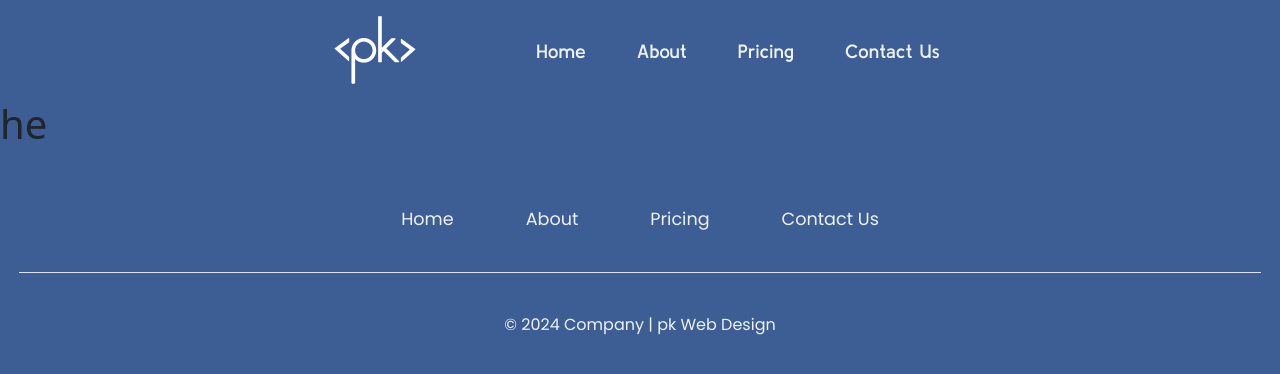
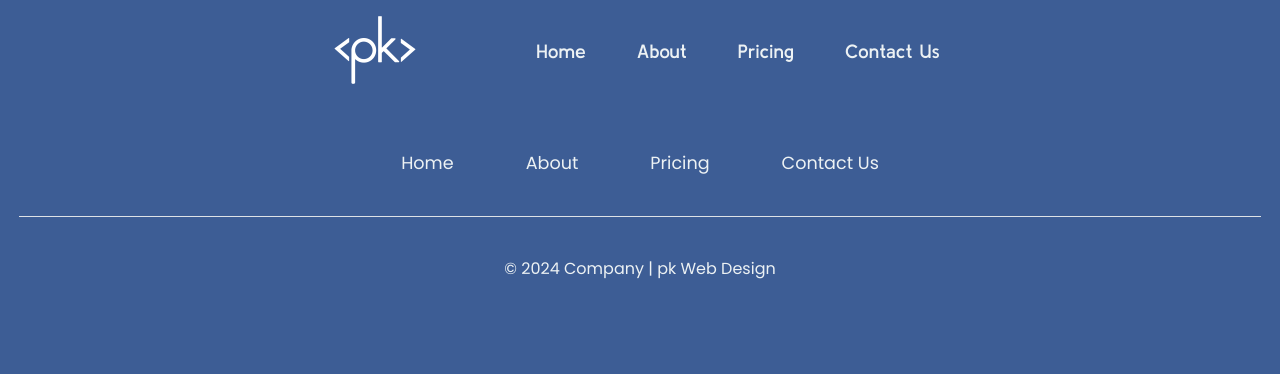
Before and after one commit to paullevental/Pk-Web-Design, a React (Vite) app: page /Contact in a window 1280 px wide. Shown: the top 374 px of the page. Built offline with nearby package versions, Linux system fonts and the light colour scheme.

Commit message:
Feat: On scroll animation, routing fixes

```diff
--- a/src/components/Footer.tsx
+++ b/src/components/Footer.tsx
@@ -1,12 +1,22 @@
+import { Link } from "react-router-dom";
+
 function Footer() {
     return (
         <div className="footer-container">
             <footer className="inner-footer">
                 <ul className="nav nav-underline justify-content-center border-bottom pb-3 mb-3">
-                    <li className="nav--footer"><a href="#" className="nav-footer px-2">Home</a></li>
-                    <li className="nav--footer"><a href="#" className="nav-footer px-2">About</a></li>
-                    <li className="nav--footer"><a href="#" className="nav-footer px-2">Pricing</a></li>
-                    <li className="nav--footer"><a href="#" className="nav-footer px-2">Contact Us</a></li>
+                    <li className="nav--footer">
+                        <Link to="/" className="nav-footer px-2"> Home </Link>
+                    </li>
+                    <li className="nav--footer">
+                        <Link to="/About" className="nav-footer px-2"> About </Link>
+                    </li>
+                    <li className="nav--footer">
+                        <Link to="/Pricing" className="nav-footer px-2"> Pricing </Link>
+                    </li>
+                    <li className="nav--footer">
+                        <Link to="/Contact" className="nav-footer px-2"> Contact Us </Link>
+                    </li>
                 </ul>
                 <p className="text-center">&copy; 2024 Company | pk Web Design</p>
             </footer>
--- a/src/components/NavBar.tsx
+++ b/src/components/NavBar.tsx
@@ -26,7 +26,6 @@ function NavBar() {
                 </li>
                 <li className="nav-item">
                     <Link to="/Contact" className="nav-link"> Contact Us </Link>
-
                 </li>
             </ul>
             <div id="mobile-navbar" className={isOpen ? 'open' : ''} onClick={toggleMobileMenu}>
@@ -34,10 +33,18 @@ function NavBar() {
                 <div className="bar2"></div>
                 <div className="bar3"></div>
                 <ul className={`mobile-menu ${isOpen ? 'open' : ''}`}>
-                    <li className="mobile-navbar-item"><a className="nav-link" href="">Home</a></li>
-                    <li className="mobile-navbar-item"><a className="nav-link" href="">About</a></li>
-                    <li className="mobile-navbar-item"><a className="nav-link" href="">Work</a></li>
-                    <li className="mobile-navbar-item"><a className="nav-link" href="">Contact Us</a></li>
+                    <li className="mobile-navbar-item">
+                        <Link to="/" className="nav-link"> Home </Link>
+                    </li>
+                    <li className="mobile-navbar-item">
+                        <Link to="/About" className="nav-link"> About </Link>
+                    </li>
+                    <li className="mobile-navbar-item">
+                        <Link to="/Pricing" className="nav-link"> Pricing </Link>
+                    </li>
+                    <li className="mobile-navbar-item">
+                        <Link to="/Contact" className="nav-link"> Contact Us </Link>
+                    </li>
                 </ul>
             </div>
         </div>
--- a/src/css/home.css
+++ b/src/css/home.css
@@ -2,6 +2,25 @@ body {
     background-color: #3D5D95;
     padding: 0;
     margin: 0;
+    transition: opacity 300ms ease-in;
+}
+
+@keyframes fade {
+    from {
+        opacity: 0;
+        transform: translateY(100px);
+    }
+
+    to {
+        opacity: 1;
+        transform: translateY(0);
+    }
+}
+
+.reveal-type {
+    animation: fade ease-in-out both;
+    animation-timeline: view();
+    animation-range: entry 10% cover 60%;
 }
 
 .home-container {
--- a/src/pages/About.tsx
+++ b/src/pages/About.tsx
@@ -3,7 +3,7 @@ import Footer from "../components/Footer";
 function About() {
     return (
         <>
-            <h1>he</h1>
+
         </>
     );
 }
--- a/src/pages/Contact.tsx
+++ b/src/pages/Contact.tsx
@@ -3,7 +3,7 @@ import Footer from "../components/Footer";
 function Contact() {
     return (
         <>
-            <h1>he</h1>
+
         </>
     );
 }
--- a/src/pages/Home.tsx
+++ b/src/pages/Home.tsx
@@ -1,6 +1,3 @@
-import NavBar from "../components/NavBar";
-import Footer from "../components/Footer";
-import Logo from "../components/Logo";
 
 function Home() {
     return (
@@ -22,8 +19,8 @@ function Home() {
                 <div className="inner-home-main">
                     <div className="inner-home-main-left">
                         <div className="nested-inner-home-main-left">
-                            <h2>Custom website Design and Search Engine Optimization</h2>
-                            <p>
+                            <h2 className="reveal-type">Custom website Design and Search Engine Optimization</h2>
+                            <p className="reveal-type">
                                 Welcome to our web development service, where we specialize
                                 in empowering small businesses with stunning, custom-built websites.
                                 In today's digital age, having a strong online presence is crucial for
--- a/src/pages/Pricing.tsx
+++ b/src/pages/Pricing.tsx
@@ -3,7 +3,7 @@ import Footer from "../components/Footer";
 function Pricing() {
     return (
         <>
-            <h1>he</h1>
+
         </>
     );
 }
```
